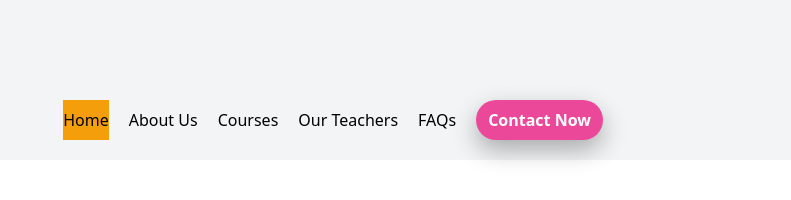
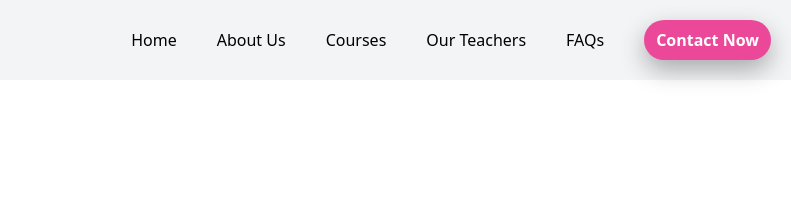
Before and after one commit to phuchau-restaurant/restaurant-db, a plain HTML site: page BTVN_Hau/index.html in a window 1280 px wide. Shown: the whole page, without its empty margins (489-1280 px from the left). Drawn offline with nearby package versions, Linux system fonts and the light colour scheme.

Commit message:
70% for Hamburger Button

```diff
--- a/BTVN_Hau/index.html
+++ b/BTVN_Hau/index.html
@@ -11,14 +11,17 @@
   <body>
     <div id="app"></div>
   <script type="module" src="./main.js"></script>
+                      <!---
+                            Combo: flex + justify-center + items-center-> trung tâm
+                            --->
+    <!-- Heading -->
     <!---Đưa nút Hamburger và các elements của header vào chung một row -> Tạo một div flex mới-->
+      <!-- Nút Hamburger - dùng khi màn hình nhỏ-->
+     <div class ="flex justify-end items-center
+                  p-5 bg-gray-100">
 
-    <!-- Nút Hamburger - dùng khi màn hình nhỏ-->
-     <div class ="
-                  flex justify-between items-center
-                  p-10 bg-gray-100">
-      <button id="menu-btn" class="
-      block md:hidden focus:outline-none ">
+      <button id="menu-btn" class="block md:hidden focus:outline-none
+                                ">
         <svg
           xmlns="http://www.w3.org/2000/svg"
           class="h-6 w-6"
@@ -34,11 +37,6 @@
           />
         </svg>
         </button>
-      </div>
-      <!---
-          Combo: flex + justify-center + items-center-> trung tâm
-          --->
-    <!-- Heading -->
 
         <!--Comment
         Thiết kế heading có các mục như "Home", "About Us", "Courses", "Our Teachers", "FAQs" và một dạng button "Contact Now"
@@ -47,16 +45,13 @@
         font-bold: tạo viền cho chữ
           -->
 
-
-
-    <div id = "menu" class=" p-5 bg-gray-100
+      <div id = "menu" class=" bg-gray-100
                           hidden md:flex gap-5 ">
             <!-- Lúc phóng to và thu nhỏ, cố định ở justify-end trong khi cần bôi gray cho full header-->
-      <div class ="w-4/5 ml-20 flex gap-5 justify-end">
+        <div class ="w-full ml-20 flex gap-10 justify-end">
 
                   <!--Dùng flex justify-center + items-center để căn giữa nội dung-->
-        <a href ="#home"  class = "bg-amber-500
-                                      flex justify-center items-center"> Home </a>
+          <a href ="#home"  class = " flex justify-center items-center"> Home </a>
           <a href ="#about"   class = "flex justify-center items-center"> About Us </a>
           <a href ="#courses" class = "flex justify-center items-center"> Courses </a>
           <a href ="#teachers"class = "flex justify-center items-center"> Our Teachers </a>
@@ -70,6 +65,10 @@
         </div>
 
         </div>
+      </div>
+
+
+
       <!--For Menu on header bar when screen is small-->
      <!-- Script điều khiển menu -->
     <script>
@@ -80,6 +79,7 @@
         menu.classList.toggle("hidden");      // Ẩn/hiện menu
         menu.classList.toggle("flex");        // Dạng hiển thị flex
         menu.classList.toggle("flex-col");    // Sắp xếp thành cột (cho mobile)
+        menu.classList.toggle("justify-end"); // Căn phải khi xổ xuống
         menu.classList.toggle("space-y-4");   // Khoảng cách giữa các mục
         menu.classList.toggle("mt-4");        // Cách lề trên một chút
         menu.classList.toggle("items-start"); // Căn trái khi xổ xuống
```
Lines whose indentation alone changed are shown as unchanged.
